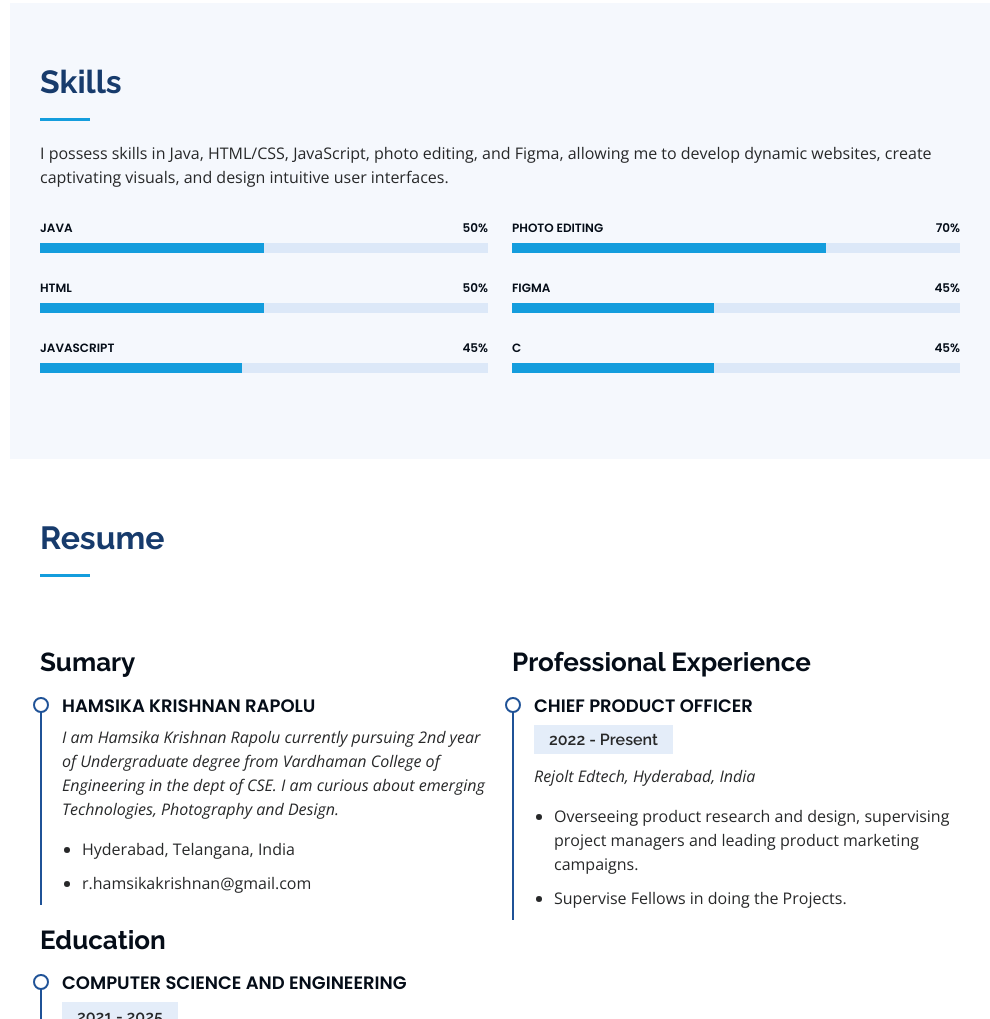
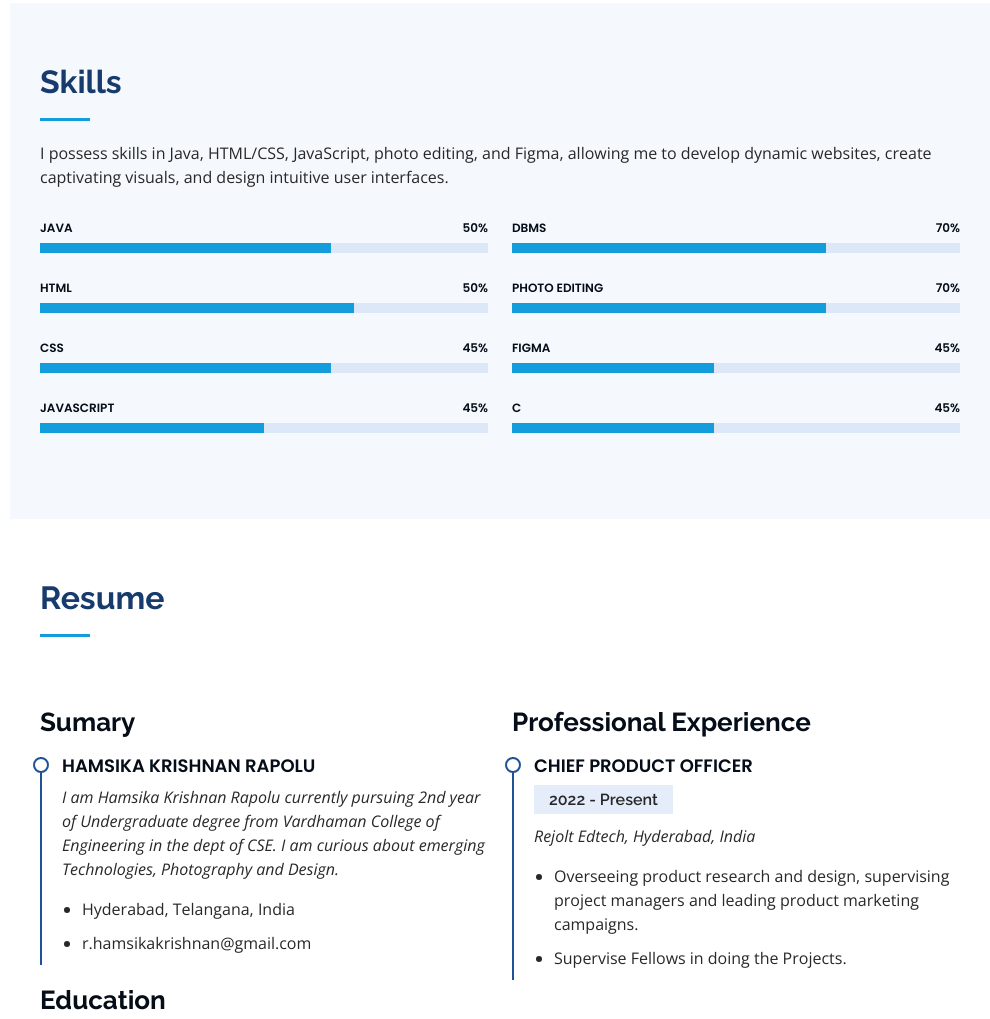
Before and after one commit to Hamsikakrishnan/Portfolio1, a plain HTML site: page index.html in a window 1280 px wide. Shown: the part 1429-2448 px from the top of the page, without its empty margins (290-1280 px from the left). Drawn offline with nearby package versions, Linux system fonts and the light colour scheme.

Commit message:
Update index.html

```diff
--- a/index.html
+++ b/index.html
@@ -191,28 +191,39 @@
             <div class="progress">
               <span class="skill">JAVA <i class="val">50%</i></span>
               <div class="progress-bar-wrap">
-                <div class="progress-bar" role="progressbar" aria-valuenow="50" aria-valuemin="0" aria-valuemax="100"></div>
+                <div class="progress-bar" role="progressbar" aria-valuenow="65" aria-valuemin="0" aria-valuemax="100"></div>
               </div>
             </div>
 
             <div class="progress">
               <span class="skill">HTML<i class="val">50%</i></span>
               <div class="progress-bar-wrap">
-                <div class="progress-bar" role="progressbar" aria-valuenow="50" aria-valuemin="0" aria-valuemax="100"></div>
+                <div class="progress-bar" role="progressbar" aria-valuenow="70" aria-valuemin="0" aria-valuemax="100"></div>
               </div>
             </div>
 
             <div class="progress">
+              <span class="skill">CSS <i class="val">45%</i></span>
+              <div class="progress-bar-wrap">
+                <div class="progress-bar" role="progressbar" aria-valuenow="65" aria-valuemin="0" aria-valuemax="100"></div>
+              </div>
+            </div>
+            <div class="progress">
               <span class="skill">JavaScript <i class="val">45%</i></span>
               <div class="progress-bar-wrap">
-                <div class="progress-bar" role="progressbar" aria-valuenow="45" aria-valuemin="0" aria-valuemax="100"></div>
+                <div class="progress-bar" role="progressbar" aria-valuenow="50" aria-valuemin="0" aria-valuemax="100"></div>
               </div>
             </div>
 
           </div>
 
           <div class="col-lg-6" data-aos="fade-up" data-aos-delay="100">
-
+            <div class="progress">
+              <span class="skill">DBMS<i class="val">70%</i></span>
+              <div class="progress-bar-wrap">
+                <div class="progress-bar" role="progressbar" aria-valuenow="70" aria-valuemin="0" aria-valuemax="100"></div>
+              </div>
+            </div>
             <div class="progress">
               <span class="skill">Photo Editing<i class="val">70%</i></span>
               <div class="progress-bar-wrap">
```
